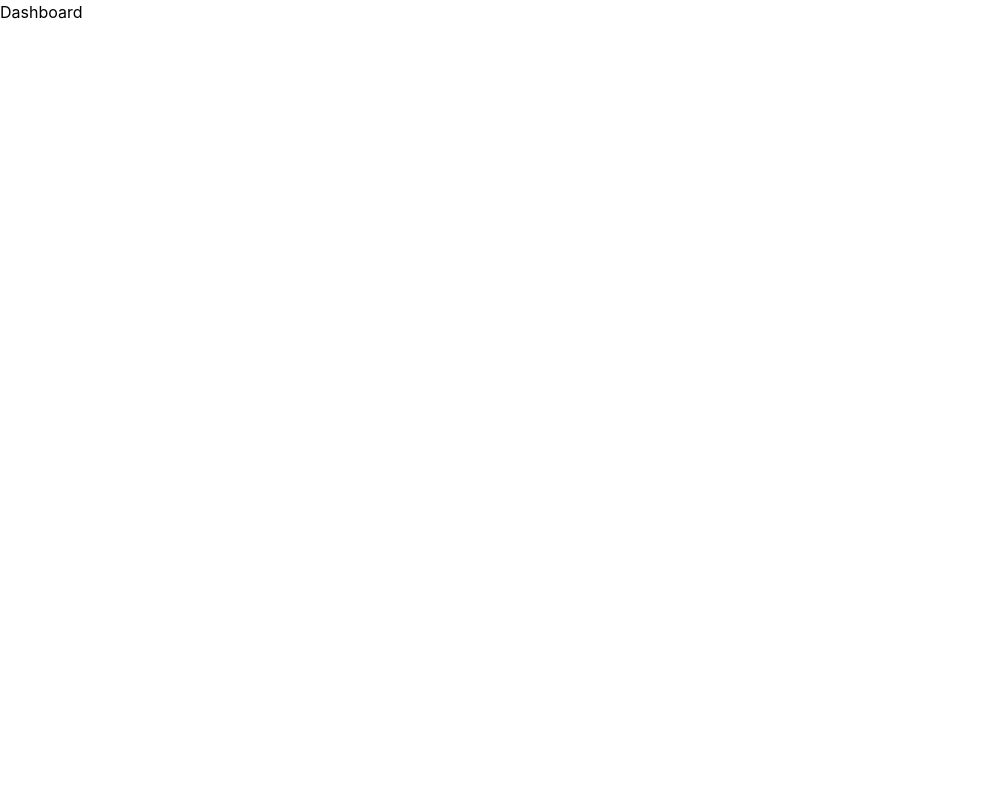
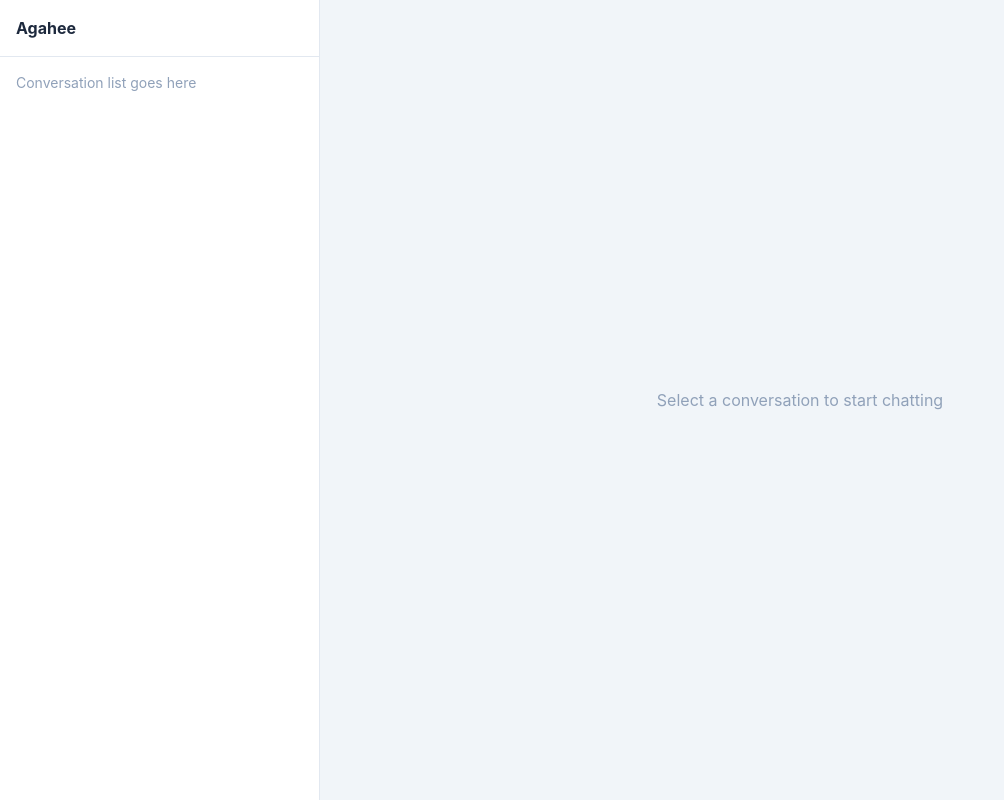
Before and after one commit to sjk-txend/agahee-frontend, a React (Vite) app in the folder frontend/: page /dashboard in a window 1280 px wide. Shown: the whole page, without its empty margins (0-1004 px from the left). Built offline with nearby package versions, Linux system fonts and the light colour scheme.

Commit message:
add dashboard layout skeleton with sidebar and main chat panel

```diff
--- a/frontend/src/App.tsx
+++ b/frontend/src/App.tsx
@@ -1,6 +1,7 @@
 import { Routes, Route } from 'react-router-dom'
 import SignupPage from './pages/SignupPage'
 import LoginPage from './pages/LoginPage'
+import DashboardPage from './pages/DashboardPage'
 
 function App() {
   return (
@@ -8,7 +9,7 @@ function App() {
       <Route path="/" element={<div>Landing page</div>} />
       <Route path="/login" element={<LoginPage />} />
       <Route path="/signup" element={<SignupPage />} />
-      <Route path="/dashboard" element={<div>Dashboard</div>} />
+      <Route path="/dashboard" element={<DashboardPage />} />
     </Routes>
   )
 }
--- /dev/null
+++ b/frontend/src/pages/DashboardPage.tsx
@@ -0,0 +1,24 @@
+function DashboardPage() {
+  return (
+    <div className="h-screen flex bg-slate-100">
+      {/* Sidebar */}
+      <div className="w-80 bg-white border-r border-slate-200 flex flex-col">
+        <div className="p-4 border-b border-slate-200">
+          <h2 className="font-bold text-slate-800">Agahee</h2>
+        </div>
+        <div className="flex-1 overflow-y-auto p-4 text-slate-400 text-sm">
+          Conversation list goes here
+        </div>
+      </div>
+
+      {/* Main chat panel */}
+      <div className="flex-1 flex flex-col">
+        <div className="flex-1 flex items-center justify-center text-slate-400">
+          Select a conversation to start chatting
+        </div>
+      </div>
+    </div>
+  )
+}
+
+export default DashboardPage
```
